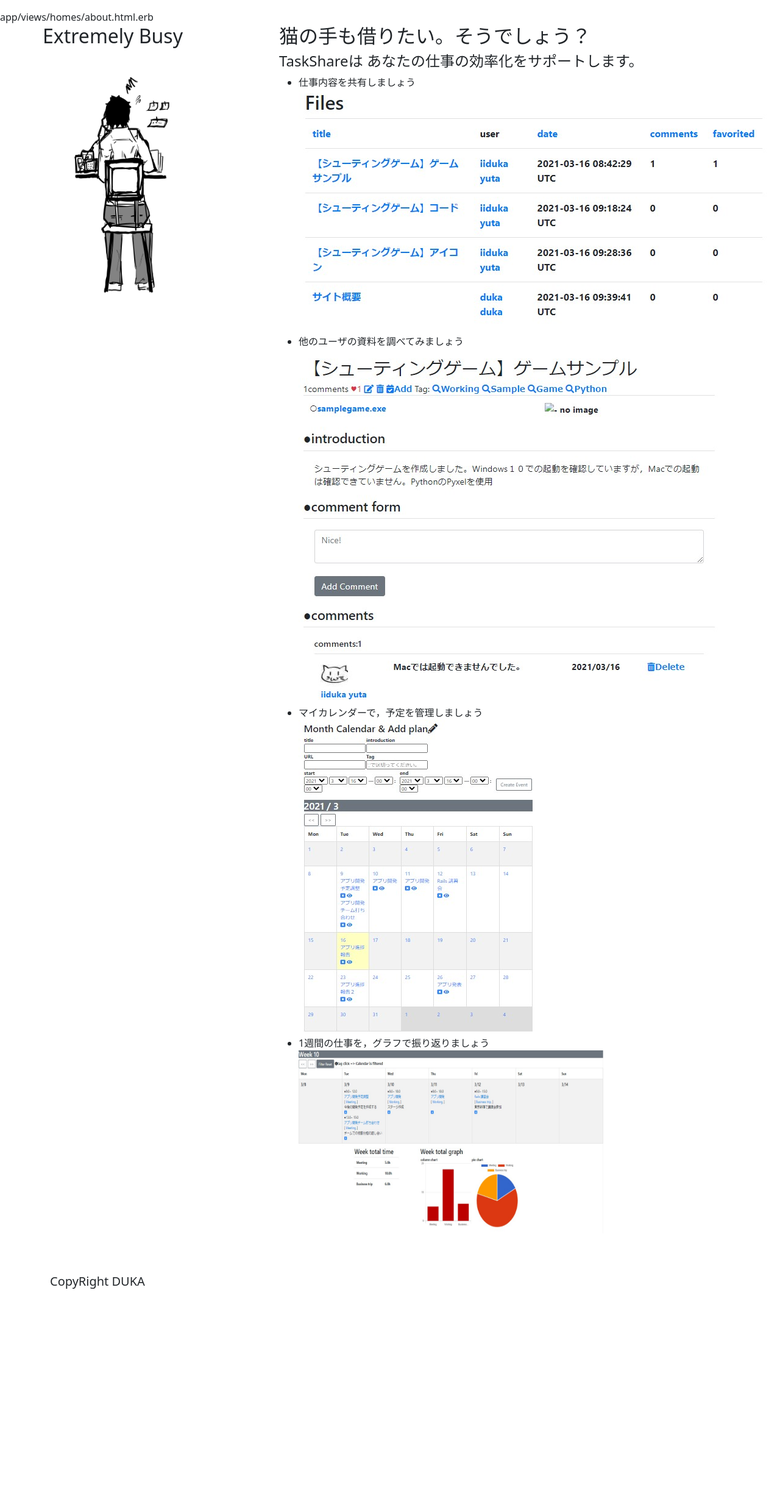
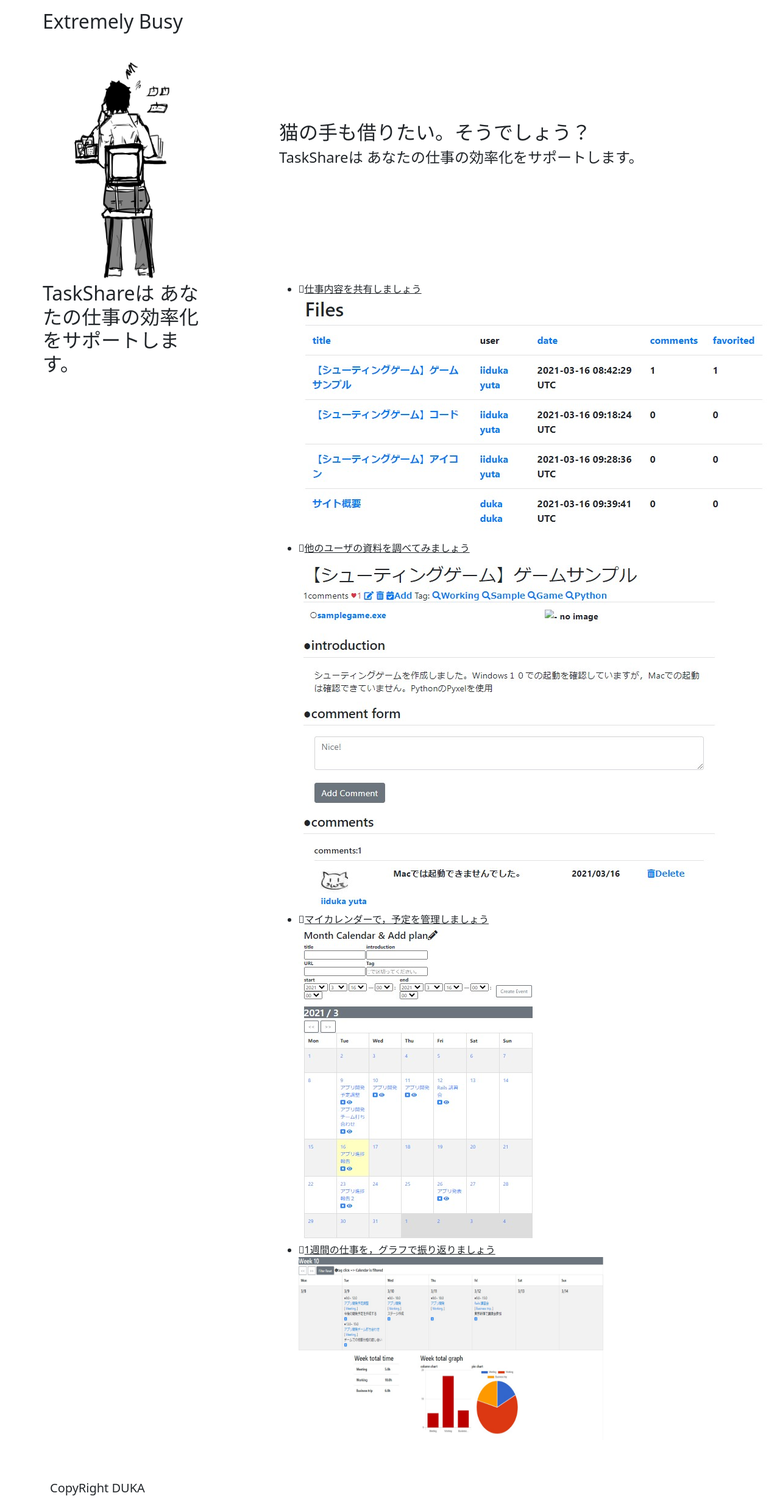
Before and after one commit to yuta-iiduka/taskshare, a Rails app: page /home/about in a window 1280 px wide. Shown: the part 56-2528 px from the top of the page at 61% size. Before the commit the page ends 2189 px from the top, so only its background shows below. Run offline with Rails 7, Linux system fonts and the light colour scheme; style sheets or scripts are compiled from the project's sources; parts of the project's set-up code (start-up, migrations or seed data) failed here and were passed over; some libraries are stand-ins or nearby versions.

Commit message:
change-layout318

```diff
--- a/app/views/homes/about.html.erb
+++ b/app/views/homes/about.html.erb
@@ -1,24 +1,35 @@
-app/views/homes/about.html.erb
-
 <div class='container px-5 px-sm-0'>
-  <div class='row'>
+  <div class='row align-items-center'>
     <div class='col-md-3'>
       <h2>Extremely Busy</h2>
       <%= image_tag 'neko4.png', :size =>'250x400' %>
     </div>
     <div class='col-md-8 offset-md-1'>
-      <h2>猫の手も借りたい。そうでしょう？</h2>
-      <h4>TaskShareは あなたの仕事の効率化をサポートします。</h4>
-      <ul>
-        <li>仕事内容を共有しましょう</li>
-          <%= image_tag 'about3.jpg' %>
-        <li>他のユーザの資料を調べてみましょう</li>
-          <%= image_tag 'about4.jpg' %>
-        <li>マイカレンダーで，予定を管理しましょう</li>
-          <%= image_tag 'about5.jpg' %>
-        <li>1週間の仕事を，グラフで振り返りましょう</li>
-          <%= image_tag 'about6.jpg', :size =>'500x300' %>
-      </ul>
+      <h2 class='fas fa-cat'>猫の手も借りたい。そうでしょう？</h2>
+      <div>
+        <h4>TaskShareは あなたの仕事の効率化をサポートします。</h4>
+      </div>
     </div>
   </div>
 </div>
+<div class='container px-5 px-sm-0'>
+  <div class='row'>
+    <div class='col-md-3'>
+      <h2>TaskShareは あなたの仕事の効率化をサポートします。</h2>
+    </div>
+    <div class='col-md-8 offset-md-1'>
+      <span>
+        <ul>
+          <li class ="fas fa-paw"><u>仕事内容を共有しましょう</u></li>
+            <%= image_tag 'about3.jpg' %>
+          <li class ="fas fa-paw"><u>他のユーザの資料を調べてみましょう</u></li>
+            <%= image_tag 'about4.jpg' %>
+          <li class ="fas fa-paw"><u>マイカレンダーで，予定を管理しましょう</u></li>
+            <%= image_tag 'about5.jpg' %>
+          <li class ="fas fa-paw"><u>1週間の仕事を，グラフで振り返りましょう</u></li>
+            <%= image_tag 'about6.jpg', :size =>'500x300' %>
+        </ul>
+      </span>
+    </div>
+  </div>
+</div>
--- a/app/views/users/edit.html.erb
+++ b/app/views/users/edit.html.erb
@@ -17,7 +17,7 @@ views/users/edit.html.erb
             <th><%= f.text_field :name, autofocus: true ,size: "50" %></th>
           </tr>
           <tr>
-            <th>Contact</th>
+            <th>Contact※変更はできません</th>
             <th><%= f.email_field :email,autofocus: true ,size: "50" %></th>
           </tr>
           <tr>
--- a/config/initializers/application_controller_renderer.rb
+++ b/config/initializers/application_controller_renderer.rb
@@ -6,3 +6,5 @@
 #     https: false
 #   )
 # end
+
+Refile.secret_key = 'b20a6a3570ad8461a08623fc9f365a103900780a78299ec91fcf2854bbd7c359bbea9d7435161c149ae1c298b29483e85f9b4791f77cf3bdd9e937296fef2fa8'
```
Also changed, not shown: app/views/post_files/show.html.erb (+8 -1 lines), 1 other file.
